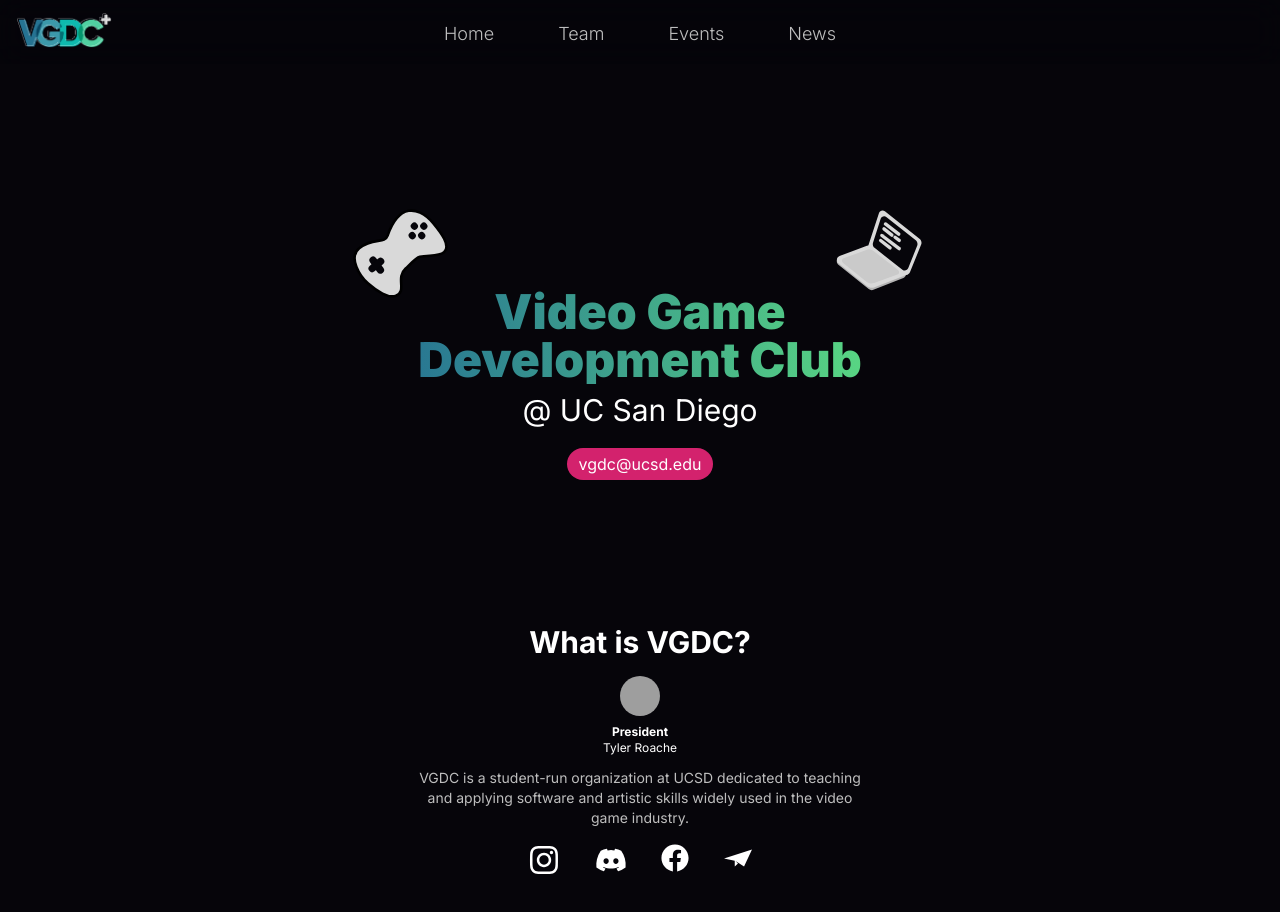
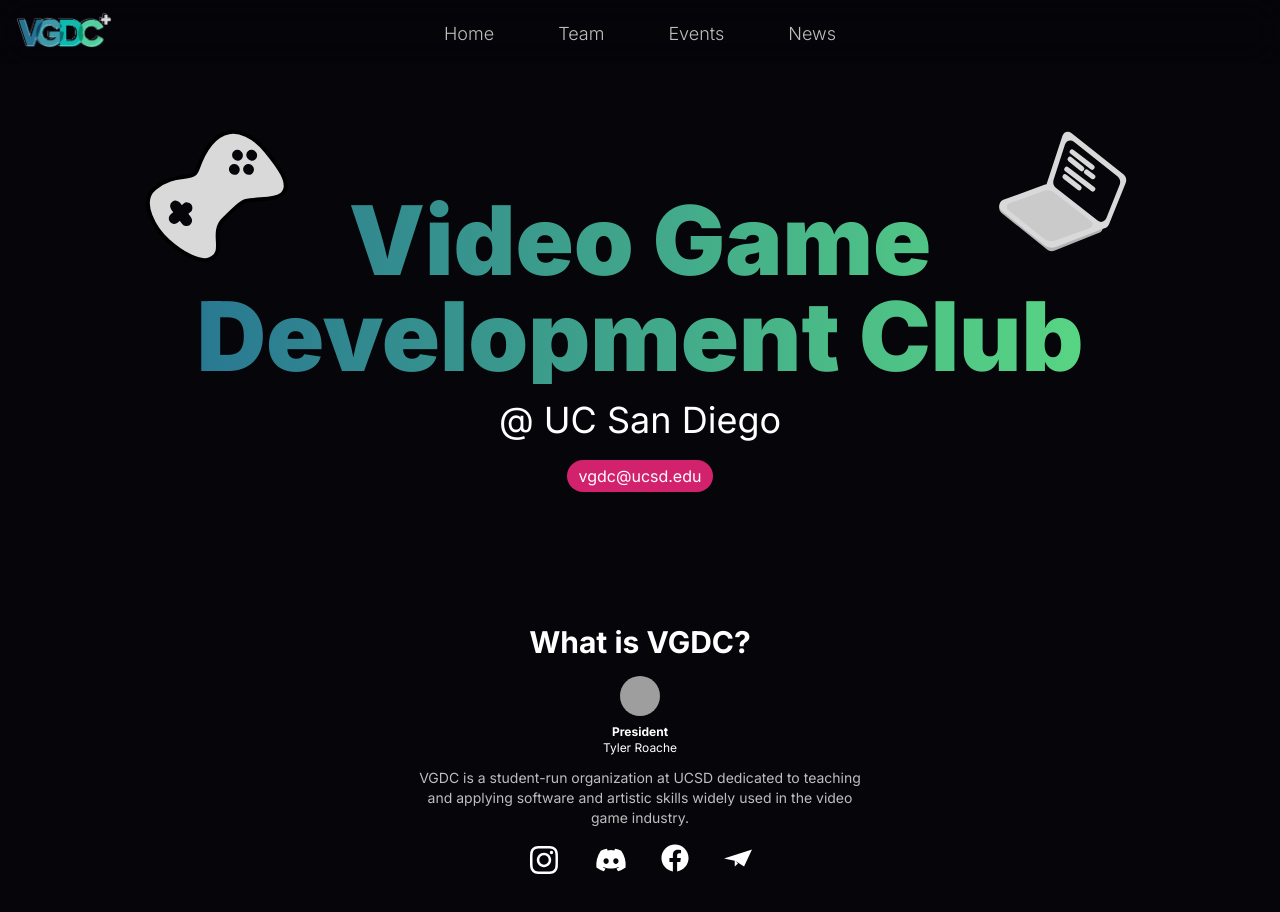
Before and after one commit to vgdc-ucsd/VGDC-Website, a Next.js app: page / in a window 1280 px wide. Shown: the top 912 px of the page. Built offline with nearby package versions, Linux system fonts and the light colour scheme; grey boxes are pictures that could not be loaded.

Commit message:
Made full-page view bigger

```diff
--- a/app/page.tsx
+++ b/app/page.tsx
@@ -29,13 +29,13 @@ function Hero() {
       {/* The full container */}
       <div className="relative h-72 w-full sm:h-96 md:h-[26rem] xl:h-[32rem]">
         <div className="absolute left-0 top-0 w-full">
-          <div className="relative mx-auto w-80 sm:w-[28rem] md:w-[32rem] xl:w-[38rem]">
+          <div className="relative mx-auto w-80 sm:w-[28rem] md:w-[32rem] xl:w-[64rem]">
             <Image
               src="/icons/controller.svg"
               alt="Controller icon"
               width={128}
               height={128}
-              className="absolute left-4 top-16 w-12 sm:w-20 md:top-24 xl:top-36 xl:w-24"
+              className="absolute left-4 top-16 w-12 sm:w-20 md:top-16 xl:w-36"
             />
 
             <Image
@@ -43,7 +43,7 @@ function Hero() {
               alt="Controller icon"
               width={128}
               height={128}
-              className="absolute right-4 top-16 w-12 sm:w-20 md:top-24 xl:top-36 xl:w-24"
+              className="absolute right-4 top-16 w-12 sm:w-20 md:top-16 xl:w-36"
             />
           </div>
         </div>
@@ -54,7 +54,7 @@ function Hero() {
             className="mt-24 inline-block
 							bg-gradient-to-r from-vgdc-light-blue to-vgdc-light-green bg-clip-text
 							text-center font-inter text-3xl font-extrabold text-transparent
-							sm:mt-32 sm:text-4xl md:mt-40 xl:mt-56 xl:text-5xl"
+							sm:mt-32 sm:text-4xl xl:text-8xl"
           >
             <b>
               Video Game
@@ -63,7 +63,7 @@ function Hero() {
             </b>
           </h1>
           {/* School Name */}
-          <h3 className="mt-2 text-center font-inter text-lg text-white sm:text-2xl md:text-3xl xl:text-3xl">
+          <h3 className="mt-4 text-center font-inter text-lg text-white sm:text-2xl md:text-3xl xl:text-4xl">
             @ UC San Diego
           </h3>
           {/* Email Button */}
```
